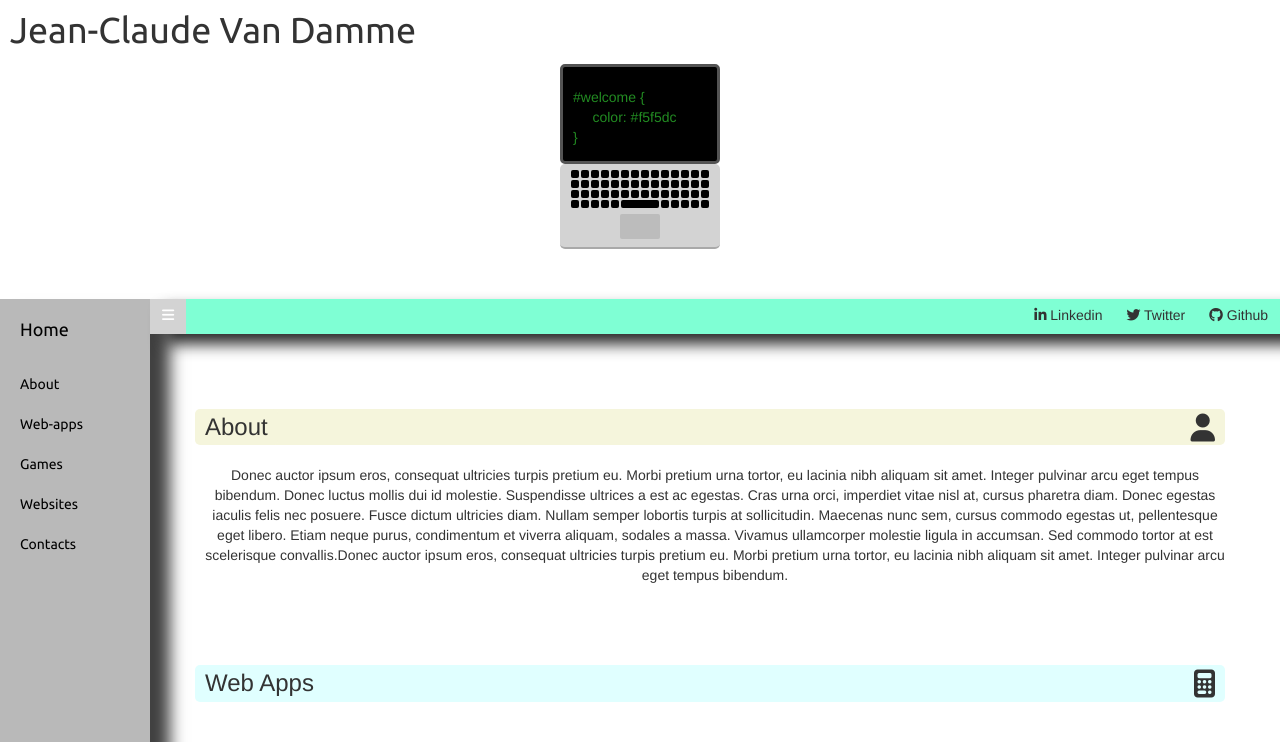
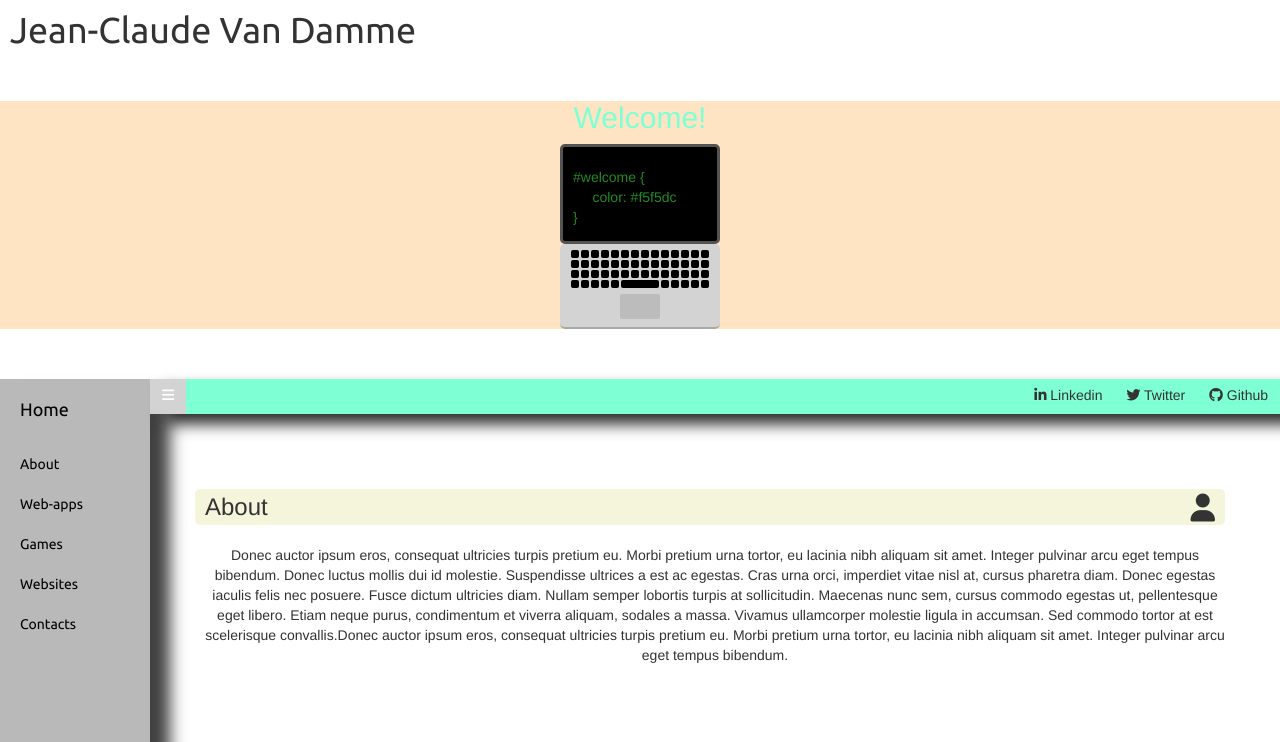
Before and after one commit to Bagongo/port_f, a plain HTML site: page index.html in a window 1280 px wide. Shown: the top 742 px of the page. Drawn offline with nearby package versions, Linux system fonts and the light colour scheme.

Commit message:
Improved scrolling........

```diff
--- a/scripts.js
+++ b/scripts.js
@@ -81,11 +81,12 @@ $(document).ready(function(){
 
     /* sets proper bars' position when scrolling + adds name in firsrtbar (can be used to dinamically name sections) */
     var barsTop = $("#first-bar").css("top");
-    var nameHeight = $("#name").css("height");
-    var headHeight = Math.round(parseInt($("#head-001").css("height")));
 
     $(window).scroll(function() {
         var height = $(window).scrollTop();
+
+        var nameHeight = $("#name").css("height");
+        var headHeight = Math.round(parseInt($("#head-001").css("height")));
 
         if(height > 20)
         {
--- a/styles.css
+++ b/styles.css
@@ -1,4 +1,4 @@
-body {
+body{
     overflow-x: hidden;
  }
 
@@ -40,7 +40,8 @@ body {
 
 #top-anim{
     text-align: center;
-    margin: 0 0 50px 0;
+    margin: 100px 0 50px 0;
+    background-color: bisque;
 }
 
 #top-anim > h2{
```
